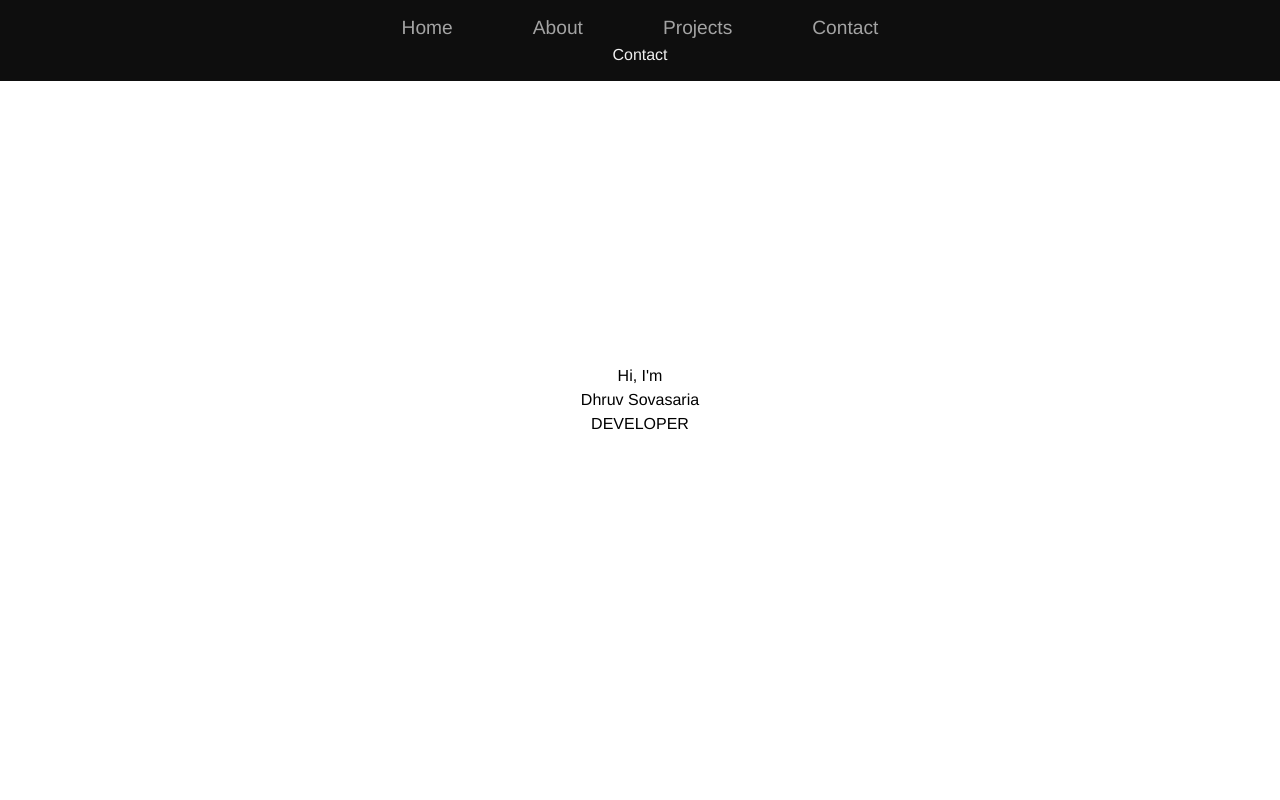
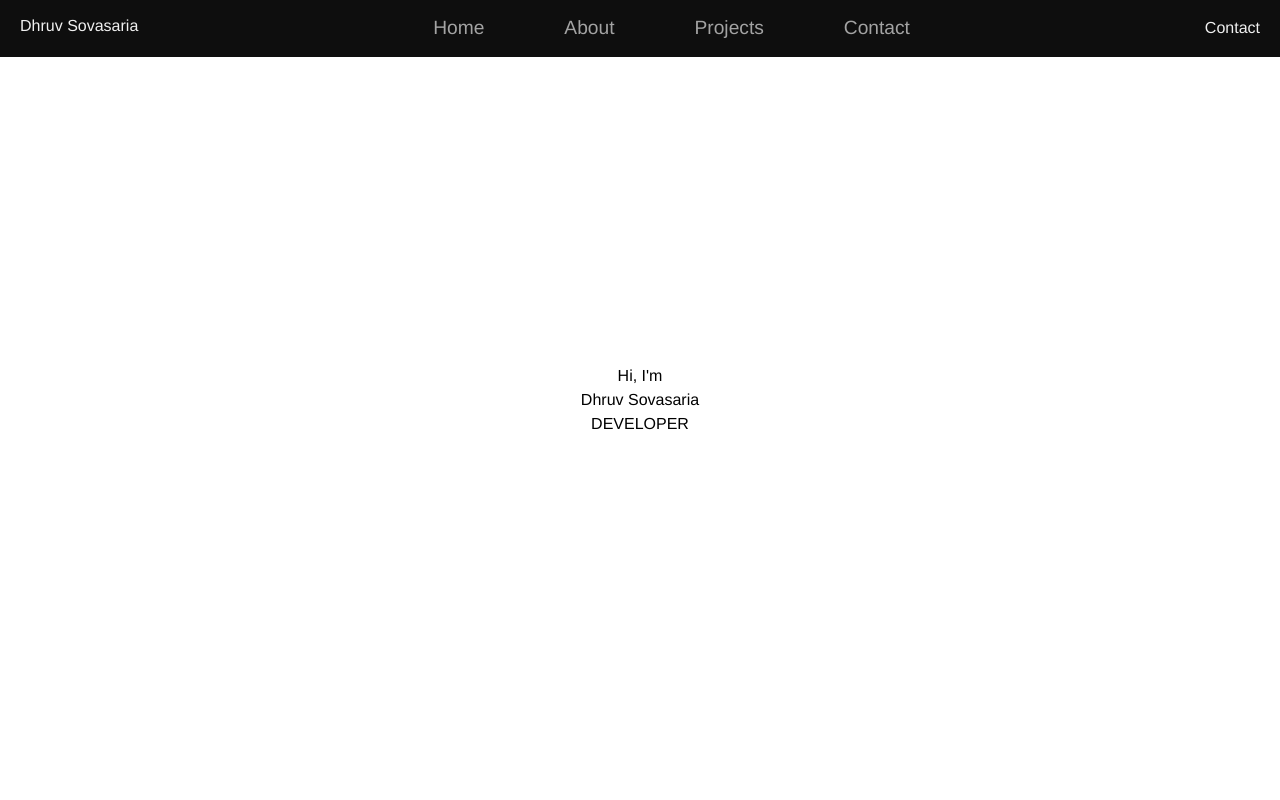
Before and after one commit to dhruvsovasaria/portfolio, a React (Vite) app: page / in a window 1280 px wide. Shown: the top 800 px of the page. Built offline with nearby package versions, Linux system fonts and the light colour scheme; a web font is replaced by a local one.

Commit message:
configured tailwind and updated non-functional code

```diff
--- a/src/components/Header.jsx
+++ b/src/components/Header.jsx
@@ -4,8 +4,9 @@ import { Link } from "react-scroll";
 const Header = () => {
   return (
     <header>
-      <nav>
-        <ul className="flex">
+      <nav className="flex flex-row justify-between pl-5 pr-5">
+        <h1>Dhruv Sovasaria</h1>
+        <ul className="flex flex-row">
           <li>
             <Link to="home" smooth={true} duration={500}>
               Home
--- a/src/components/Home.jsx
+++ b/src/components/Home.jsx
@@ -1,11 +1,5 @@
-import React, { useEffect } from "react";
-import gsap from "gsap";
-
+import React from "react";
 const Home = () => {
-  useEffect(() => {
-    gsap.fromTo(".home-text", { opacity: 0 }, { opacity: 1, duration: 2 });
-  }, []);
-
   return (
     <section id="home" className="home-section">
       <h1 className="home-text">Hi, I'm </h1>
```
Also changed, not shown: tailwind.config.js (+9 -0 lines).
